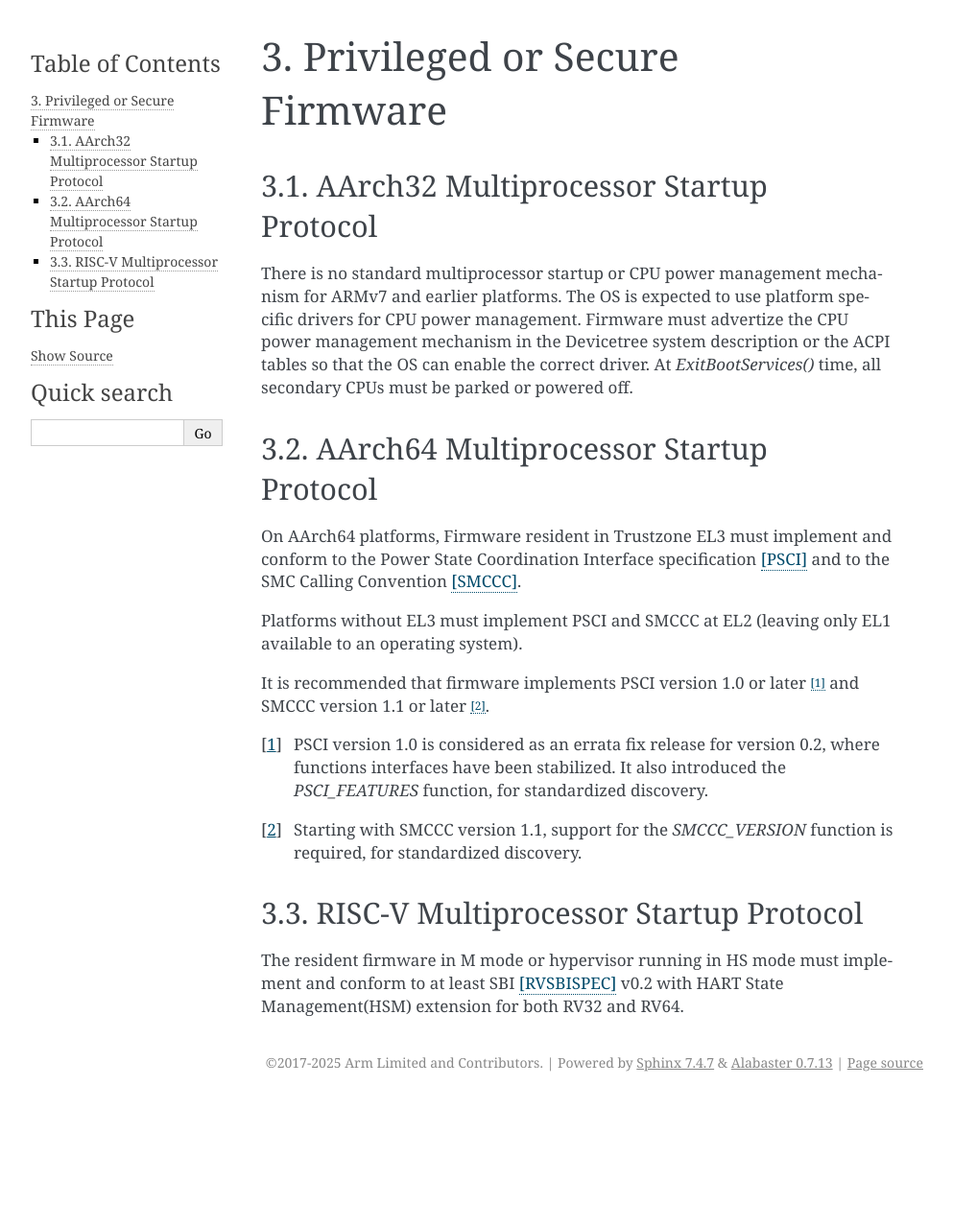
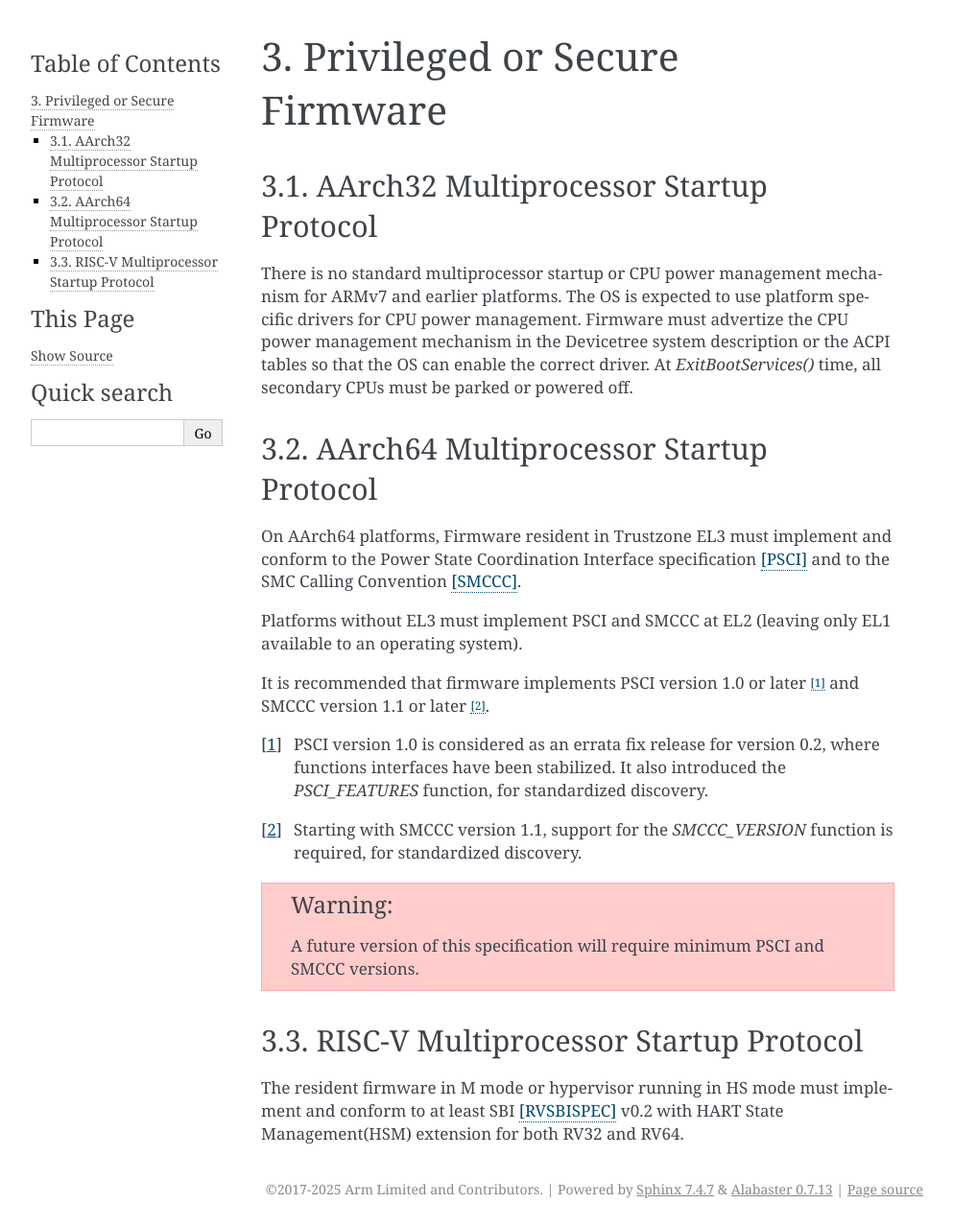
Before and after one commit to ARM-software/ebbr, a Sphinx documentation site: the page built from source/chapter3-secureworld.rst, in a window 1280 px wide. Shown: the whole page at 96% size, without its empty margins (148-1141 px from the left). Built offline with Sphinx 7.4.7, drawn with Linux system fonts in a browser that asks for light colours; before the commit the page ends 1147 px from its top, so only the background shows below that.

Commit message:
chapter3: PSCI and SMCCC min versions requirements warning
Add a warning on future PSCI & SMCCC minimum versions requirements.

Signed-off-by: Vincent Stehlé <vincent.stehle@arm.com>

```diff
--- a/source/chapter3-secureworld.rst
+++ b/source/chapter3-secureworld.rst
@@ -35,6 +35,9 @@ It is recommended that firmware implements PSCI version 1.0 or later
 .. [#SMCCCNote] Starting with SMCCC version 1.1, support for the `SMCCC_VERSION`
    function is required, for standardized discovery.
 
+.. warning:: A future version of this specification will require minimum PSCI
+   and SMCCC versions.
+
 RISC-V Multiprocessor Startup Protocol
 ======================================
 
```
